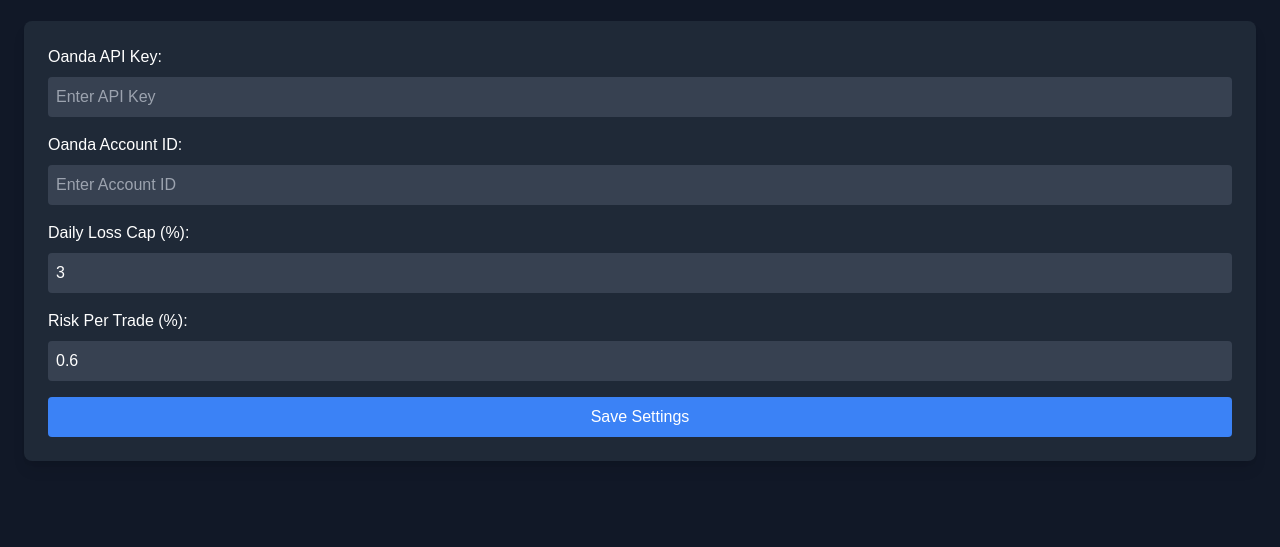
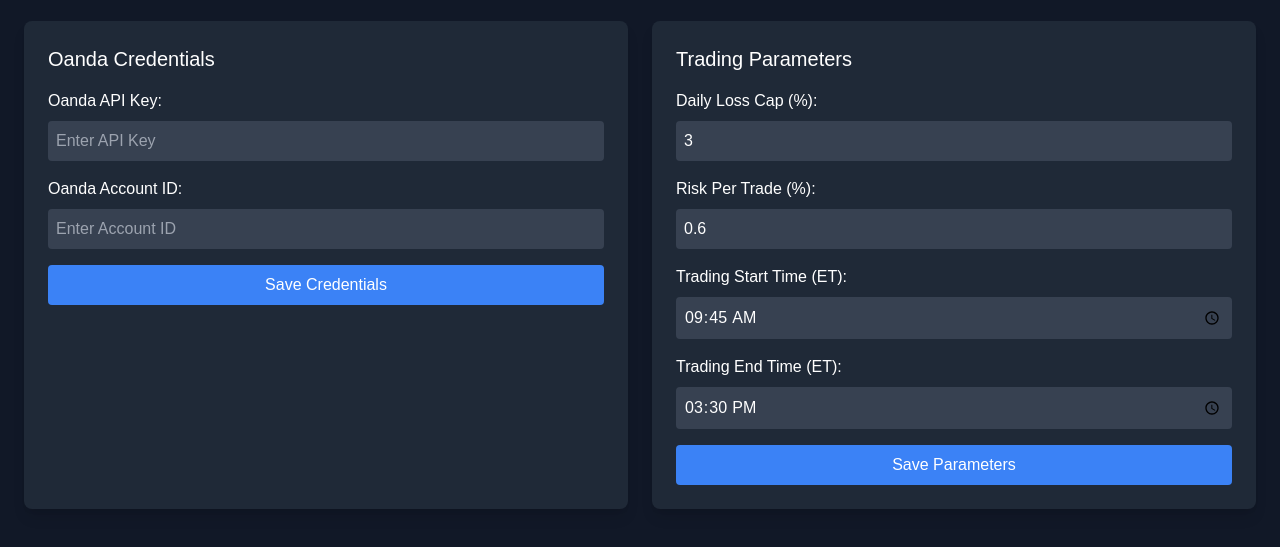
Before and after one commit to thewolfofweb3/trading-platform-frontend, a plain HTML site: page settings.html in a window 1280 px wide. Shown: the part 119-666 px from the top of the page. Drawn offline with nearby package versions, Linux system fonts and the light colour scheme.

Commit message:
Update settings.html

```diff
--- a/settings.html
+++ b/settings.html
@@ -17,18 +17,31 @@
     </nav>
     <div class="container mx-auto p-6">
         <h1 class="text-3xl mb-6">Settings</h1>
+        <div class="grid grid-cols-1 md:grid-cols-2 gap-6">
             <div class="bg-gray-800 p-6 rounded-lg shadow-lg">
+                <h2 class="text-xl mb-4">Oanda Credentials</h2>
                 <form>
                     <label class="block mb-2">Oanda API Key:</label>
                     <input type="text" class="bg-gray-700 p-2 rounded w-full" placeholder="Enter API Key" />
                     <label class="block mb-2 mt-4">Oanda Account ID:</label>
                     <input type="text" class="bg-gray-700 p-2 rounded w-full" placeholder="Enter Account ID" />
-                <label class="block mb-2 mt-4">Daily Loss Cap (%):</label>
+                    <button type="submit" class="bg-blue-500 p-2 rounded mt-4 w-full">Save Credentials</button>
+                </form>
+            </div>
+            <div class="bg-gray-800 p-6 rounded-lg shadow-lg">
+                <h2 class="text-xl mb-4">Trading Parameters</h2>
+                <form>
+                    <label class="block mb-2">Daily Loss Cap (%):</label>
                     <input type="number" class="bg-gray-700 p-2 rounded w-full" value="3" />
                     <label class="block mb-2 mt-4">Risk Per Trade (%):</label>
                     <input type="number" class="bg-gray-700 p-2 rounded w-full" value="0.6" />
-                <button type="submit" class="bg-blue-500 p-2 rounded mt-4 w-full">Save Settings</button>
+                    <label class="block mb-2 mt-4">Trading Start Time (ET):</label>
+                    <input type="time" class="bg-gray-700 p-2 rounded w-full" value="09:45" />
+                    <label class="block mb-2 mt-4">Trading End Time (ET):</label>
+                    <input type="time" class="bg-gray-700 p-2 rounded w-full" value="15:30" />
+                    <button type="submit" class="bg-blue-500 p-2 rounded mt-4 w-full">Save Parameters</button>
                 </form>
+            </div>
         </div>
     </div>
 </body>
```
Lines whose indentation alone changed are shown as unchanged.
